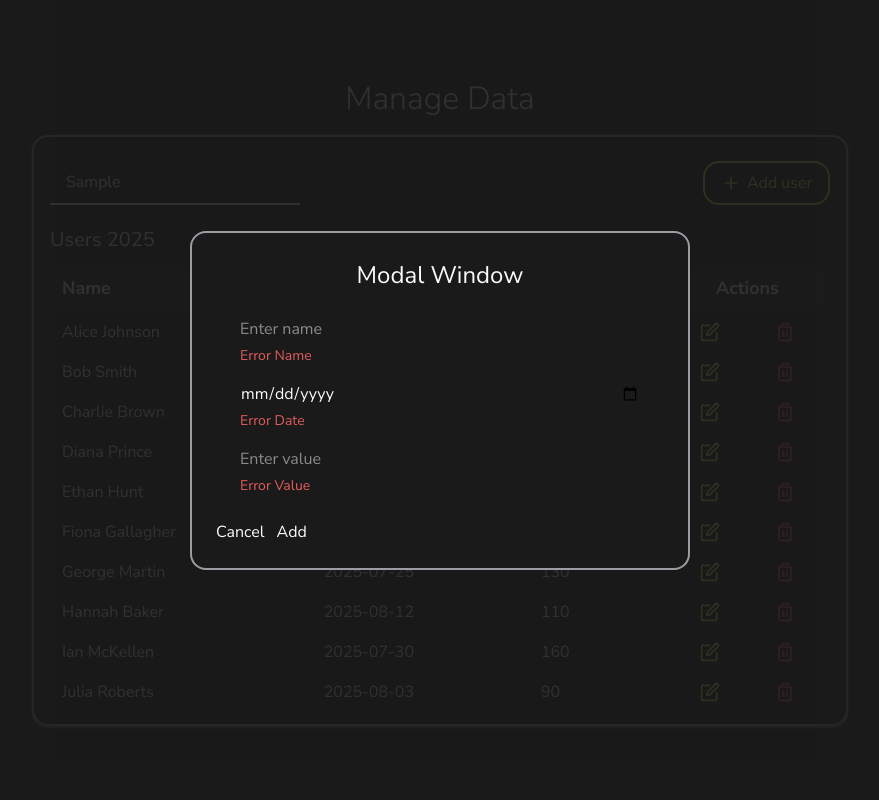
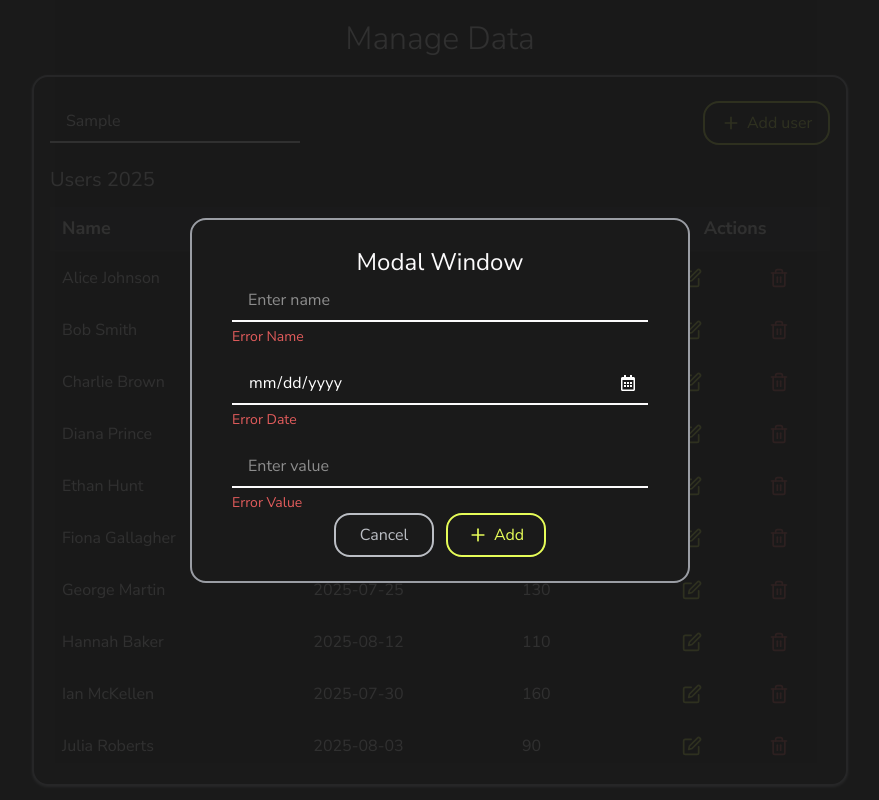
Before and after one commit to adAstra97/caspel-test, a React (Vite) app: page / in a window 1280 px wide. Both pictures are taken after typing "Sample" into the empty fields and a click on the button "Add user". Shown: the whole page, without its empty margins (200-1079 px from the left). Built offline with nearby package versions, Linux system fonts and the light colour scheme.

Commit message:
refactor: add input & button components

```diff
--- /dev/null
+++ b/src/components/Button/Button.tsx
@@ -0,0 +1,23 @@
+import React from 'react';
+
+import { cn } from '../../utils/tailwindClsx';
+
+interface Props extends React.ButtonHTMLAttributes<HTMLButtonElement> {
+  title?: string;
+  icon?: React.ReactNode;
+}
+
+export const Button = ({ onClick, icon, title, className }: Props) => {
+  return (
+    <button
+      onClick={onClick}
+      className={cn(
+        'flex items-center gap-1.5 text-button cursor-pointer border-2 border-button rounded-2xl px-4 py-2 min-w-[100px] justify-center hover:scale-105 will-change-transform transition-transform duration-200',
+        className
+      )}
+    >
+      {icon}
+      {title}
+    </button>
+  );
+};
--- a/src/components/ControlPanel/ControlPanel.tsx
+++ b/src/components/ControlPanel/ControlPanel.tsx
@@ -1,4 +1,7 @@
 import { IoMdAdd } from 'react-icons/io';
+
+import { Button } from '../Button/Button';
+import { InputField } from '../InputField/InputField';
 
 interface Props {
   onClick: () => void;
@@ -7,18 +10,8 @@ interface Props {
 export const ControlPanel = ({ onClick }: Props) => {
   return (
     <div className="flex flex-col gap-4 sm:flex-row justify-between mt-3 mb-5 w-full">
-      <input
-        type="search"
-        placeholder="Search.."
-        className="border-b-2 border-text focus:border-button outline-0 flex items-center gap-2 text-white px-4 py-2 min-w-[250px]"
-      />
-      <button
-        onClick={onClick}
-        className="flex items-center gap-1.5 text-button cursor-pointer border-2 border-button rounded-2xl px-4 py-2 min-w-[100px] justify-center hover:scale-105 will-change-transform transition-transform duration-200"
-      >
-        <IoMdAdd size={20} />
-        Add user
-      </button>
+      <InputField type="search" placeholder="Search.." />
+      <Button icon={<IoMdAdd size={20} />} title="Add user" onClick={onClick} />
     </div>
   );
 };
--- /dev/null
+++ b/src/components/InputField/InputField.tsx
@@ -0,0 +1,33 @@
+import { useRef } from 'react';
+import { FaRegCalendarAlt } from 'react-icons/fa';
+
+import { cn } from '../../utils/tailwindClsx';
+
+interface Props extends React.InputHTMLAttributes<HTMLInputElement> {
+  error?: string;
+}
+
+export const InputField = ({ className, placeholder, type, error }: Props) => {
+  const inputRef = useRef<HTMLInputElement>(null);
+
+  return (
+    <div className="flex flex-col gap-1 relative">
+      <input
+        ref={inputRef}
+        type={type}
+        placeholder={placeholder}
+        className={cn(
+          'border-b-2 border-text focus:border-button outline-0 flex items-center gap-2 text-white px-4 py-2 min-w-[250px]',
+          className
+        )}
+      />
+      {type === 'date' && (
+        <FaRegCalendarAlt
+          className="absolute right-3 top-5 -translate-y-1/2 text-white cursor-pointer"
+          onClick={() => inputRef.current?.showPicker()}
+        />
+      )}
+      {error && <p className="text-size-14 text-remove">{error}</p>}
+    </div>
+  );
+};
--- a/src/components/Modal/Modal.tsx
+++ b/src/components/Modal/Modal.tsx
@@ -1,3 +1,8 @@
+import { FiPlus } from 'react-icons/fi';
+
+import { Button } from '../Button/Button';
+import { InputField } from '../InputField/InputField';
+
 interface Props {
   onClose: () => void;
 }
@@ -10,26 +15,29 @@ export const Modal = ({ onClose }: Props) => {
     >
       <div
         onClick={(e) => e.stopPropagation()}
-        className="bg-background rounded-2xl max-w-[500px] w-full transform transition-all duration-300 scale-100 p-6 border-2 border-border"
+        className="bg-background rounded-2xl max-w-[500px] w-full transform transition-all duration-300 scale-100 py-6 px-4 xs:px-10 border-2 border-border"
       >
         <h2 className="text-size-24 text-center">Modal Window</h2>
-        <div className="p-6 space-y-4">
-          <div className="flex flex-col gap-1">
-            <input type="text" placeholder="Enter name" />
-            <p className="text-size-14 text-remove">Error Name</p>
-          </div>
-          <div className="flex flex-col gap-1">
-            <input type="date" placeholder="Enter date" />
-            <p className="text-size-14 text-remove">Error Date</p>
-          </div>
-          <div className="flex flex-col gap-1">
-            <input type="number" placeholder="Enter value" />
-            <p className="text-size-14 text-remove">Error Value</p>
-          </div>
+        <div className="space-y-4">
+          <InputField type="text" placeholder="Enter name" error="Error Name" />
+          <InputField type="date" placeholder="Enter date" error="Error Date" />
+          <InputField
+            type="number"
+            placeholder="Enter value"
+            error="Error Value"
+          />
         </div>
-        <div className="flex items-center gap-3">
-          <button onClick={onClose}>Cancel</button>
-          <button>Add</button>
+        <div className="flex items-center justify-center gap-3">
+          <Button
+            title="Cancel"
+            onClick={onClose}
+            className="border-secondary-text text-secondary-text"
+          />
+          <Button
+            icon={<FiPlus size={20} />}
+            title="Add"
+            onClick={() => console.log('Add')}
+          />
         </div>
       </div>
     </div>
--- a/src/components/UserRow/UserRow.tsx
+++ b/src/components/UserRow/UserRow.tsx
@@ -1,4 +1,6 @@
 import { FiEdit, FiTrash2 } from 'react-icons/fi';
+
+import { Button } from '../Button/Button';
 
 interface Props {
   name: string;
@@ -14,18 +16,17 @@ export const UserRow = ({ date, name, value }: Props) => {
       <td className="px-3 py-2 text-size-16 color-text">{value}</td>
       <td className="px-3 py-2">
         <div className="flex gap-2 justify-around">
-          <button
-            className="cursor-pointer text-button hover:scale-110 hover:transition-transform duration-200"
+          <Button
             onClick={() => console.log('edit')}
-          >
-            <FiEdit size={20} />
-          </button>
-          <button
-            className="cursor-pointer text-remove hover:scale-110 hover:transition-transform duration-200"
+            icon={<FiEdit size={20} />}
+            className="text-button min-w-0 px-2 border-0 hover:scale-110"
+          />
+
+          <Button
             onClick={() => console.log('delete')}
-          >
-            <FiTrash2 size={20} />
-          </button>
+            icon={<FiTrash2 size={20} />}
+            className="text-remove min-w-0 px-2 border-0 hover:scale-110"
+          />
         </div>
       </td>
     </tr>
--- a/src/styles/index.css
+++ b/src/styles/index.css
@@ -72,6 +72,10 @@ html {
   scroll-behavior: smooth;
 }
 
+input[type='date']::-webkit-calendar-picker-indicator {
+  opacity: 0;
+}
+
 @media (prefers-reduced-motion: reduce) {
   html {
     scroll-behavior: auto;
```
